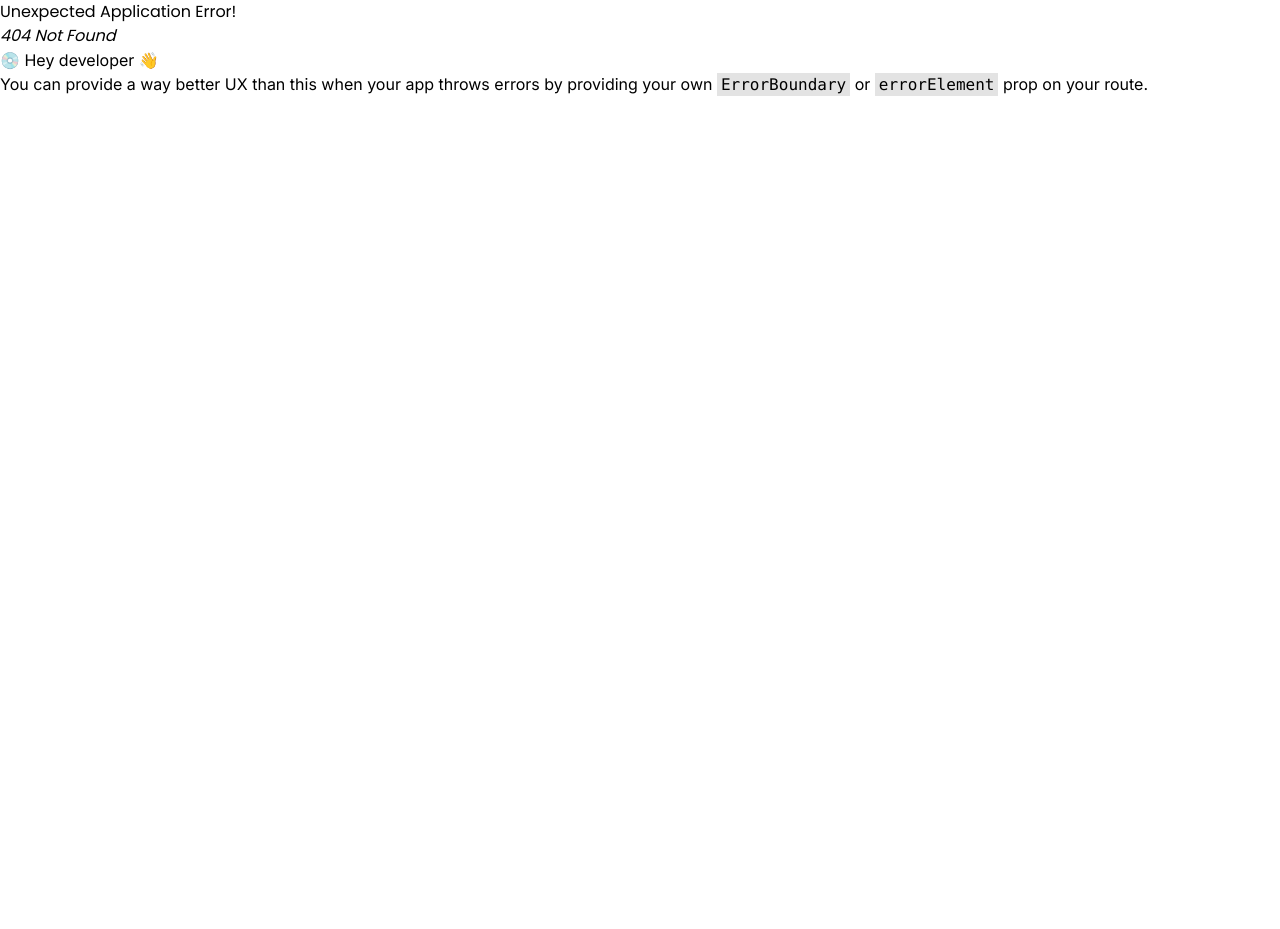
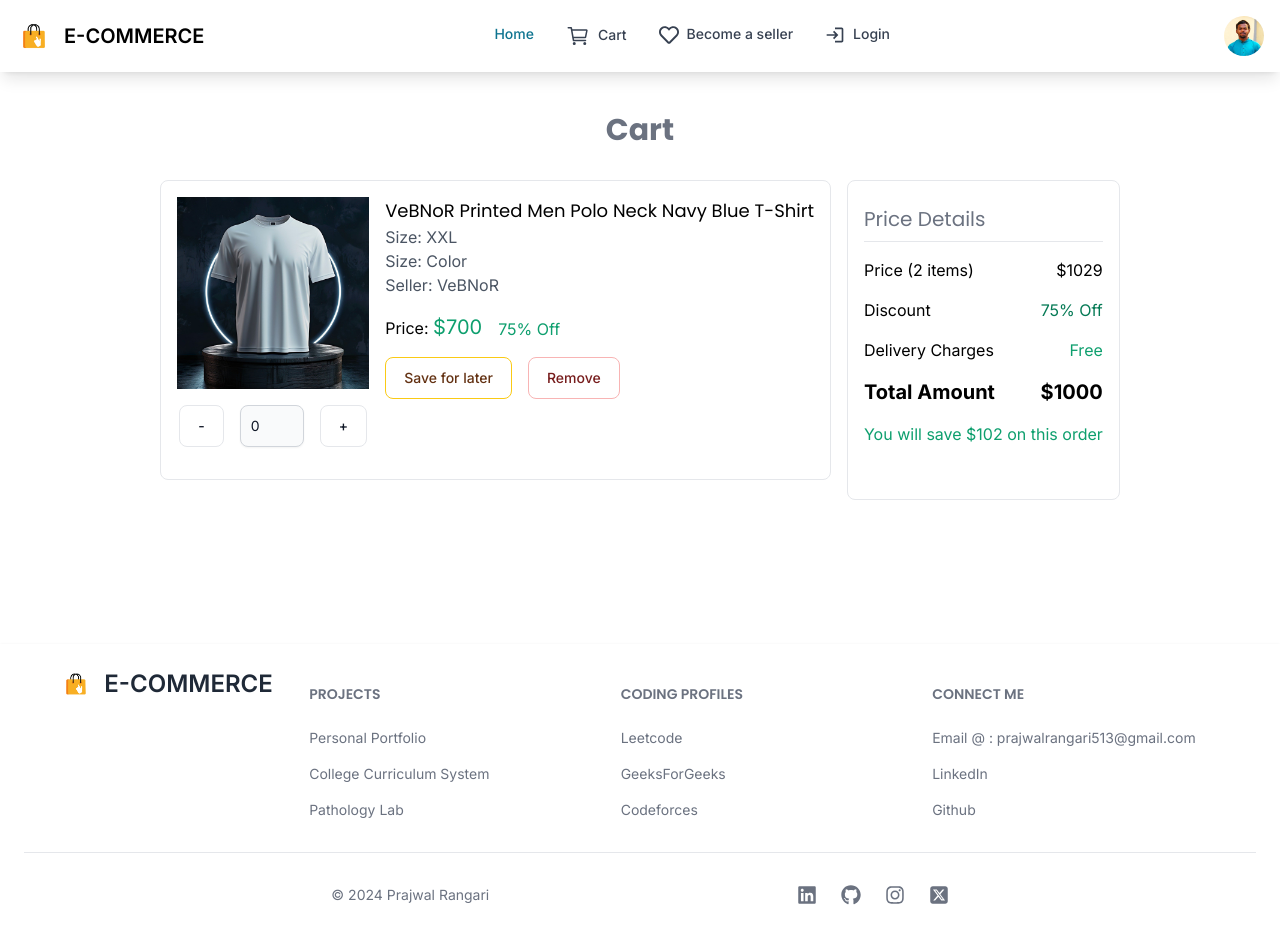
Before and after one commit to Prajwalr2003/Full-Stack-Ecommerce-Web-Application, a React (Vite) app in the folder ecommerce-web-app-frontend/: page /cart in a window 1280 px wide. Before the commit this address had no page. Before the commit the page ends 800 px from the top, so only its background shows below. Built offline with nearby package versions, Linux system fonts and the light colour scheme.

Commit message:
added cart page

```diff
--- /dev/null
+++ b/ecommerce-web-app-frontend/src/pages/Cart.jsx
@@ -0,0 +1,83 @@
+import { Button, Card, TextInput } from "flowbite-react";
+
+const Cart = () => {
+  return (
+    <>
+      <h2 className="text-center pt-28 text-3xl text-gray-500 font-bold mb-8">
+        Cart
+      </h2>
+      <div className="flex flex-wrap justify-center gap-4 px-2">
+        <div>
+          <div className="flex flex-wrap justify-center p-4 border rounded-lg mb-6">
+            <div className="">
+              <img
+                src="../../temp/shirt.jpg"
+                alt="productName"
+                className="w-48 h-48"
+              />
+              <div className="flex gap-4 my-4 justify-center">
+                <Button color="gray">-</Button>
+                <TextInput
+                  id="quantity"
+                  type="text"
+                  value={0}
+                  required
+                  shadow
+                  className="w-16"
+                />
+                <Button color="gray">+</Button>
+              </div>
+            </div>
+            <div className="ml-4">
+              <h5 className="text-lg">
+                VeBNoR Printed Men Polo Neck Navy Blue T-Shirt
+              </h5>
+              <p className="text-gray-600 ">Size: XXL</p>
+              <p className="text-gray-600">Size: Color</p>
+              <p className="text-gray-600">Seller: VeBNoR</p>
+              <div className="flex gap-4 mt-4">
+                <span>
+                  Price:{" "}
+                  <span className="text-green-500 text-xl pt-1">$700</span>
+                </span>
+                <p className="text-green-500 pt-1">75% Off</p>
+              </div>
+
+              <div className="flex justify-start gap-4 mt-4">
+                <Button color="yellow" className="">
+                  Save for later
+                </Button>
+                <Button color="red">Remove</Button>
+              </div>
+            </div>
+          </div>
+        </div>
+        <div className="h-80 p-4 border rounded-lg lg:mb-36 mb-8">
+          <h5 className="text-xl text-gray-500 my-2">Price Details</h5>
+          <hr />
+          <div className="flex justify-between mt-4">
+            <p>Price (2 items)</p>
+            <p>$1029</p>
+          </div>
+          <div className="flex justify-between mt-4">
+            <p>Discount</p>
+            <p className="text-green-600">75% Off</p>
+          </div>
+          <div className="flex justify-between mt-4">
+            <p>Delivery Charges</p>
+            <p className="text-green-500">Free</p>
+          </div>
+          <div className="flex justify-between mt-4">
+            <p className="text-xl font-bold">Total Amount</p>
+            <p className="text-xl font-bold">$1000</p>
+          </div>
+          <p className="text-green-500 my-4">
+            You will save $102 on this order
+          </p>
+        </div>
+      </div>
+    </>
+  );
+};
+
+export default Cart;
--- a/ecommerce-web-app-frontend/src/routes/router.jsx
+++ b/ecommerce-web-app-frontend/src/routes/router.jsx
@@ -4,6 +4,7 @@ import Home from "../pages/Home";
 import ProductView from "../pages/ProductView";
 import Login from "../pages/Login";
 import Register from "../pages/Register";
+import Cart from "../pages/Cart";
 
 const router = createBrowserRouter([
   {
@@ -14,6 +15,7 @@ const router = createBrowserRouter([
       { path: "/product-view", element: <ProductView /> },
       { path: "/login", element: <Login /> },
       { path: "/sign-up", element: <Register /> },
+      { path: "/cart", element: <Cart /> },
     ],
   },
 ]);
```
